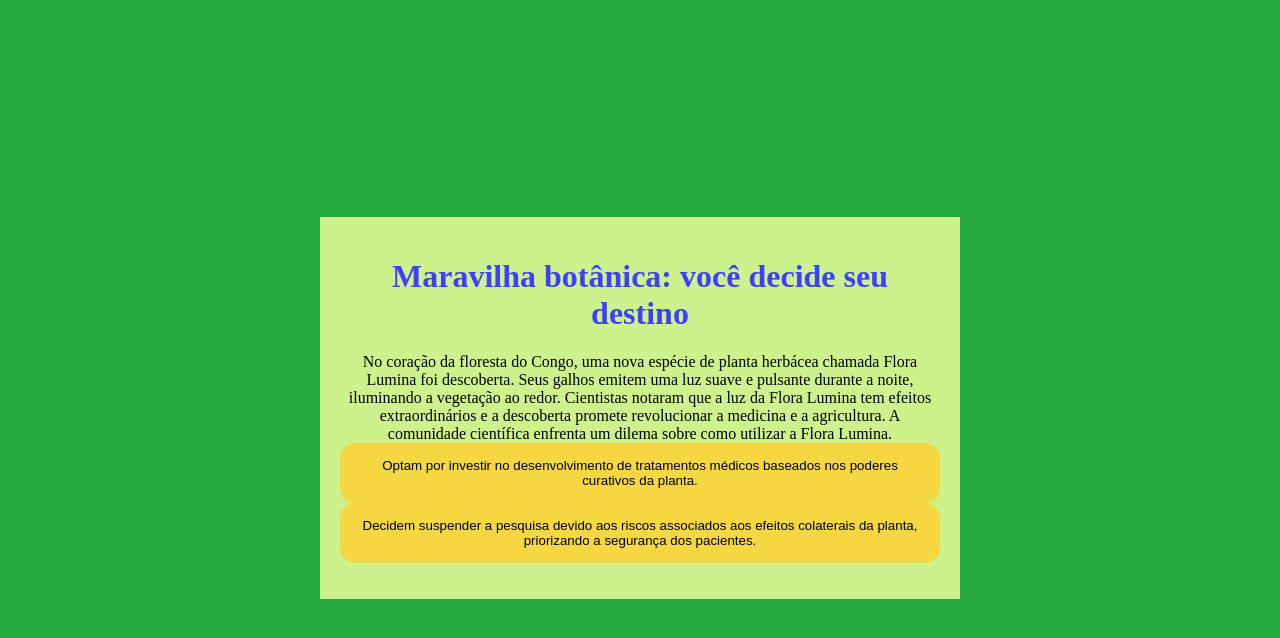
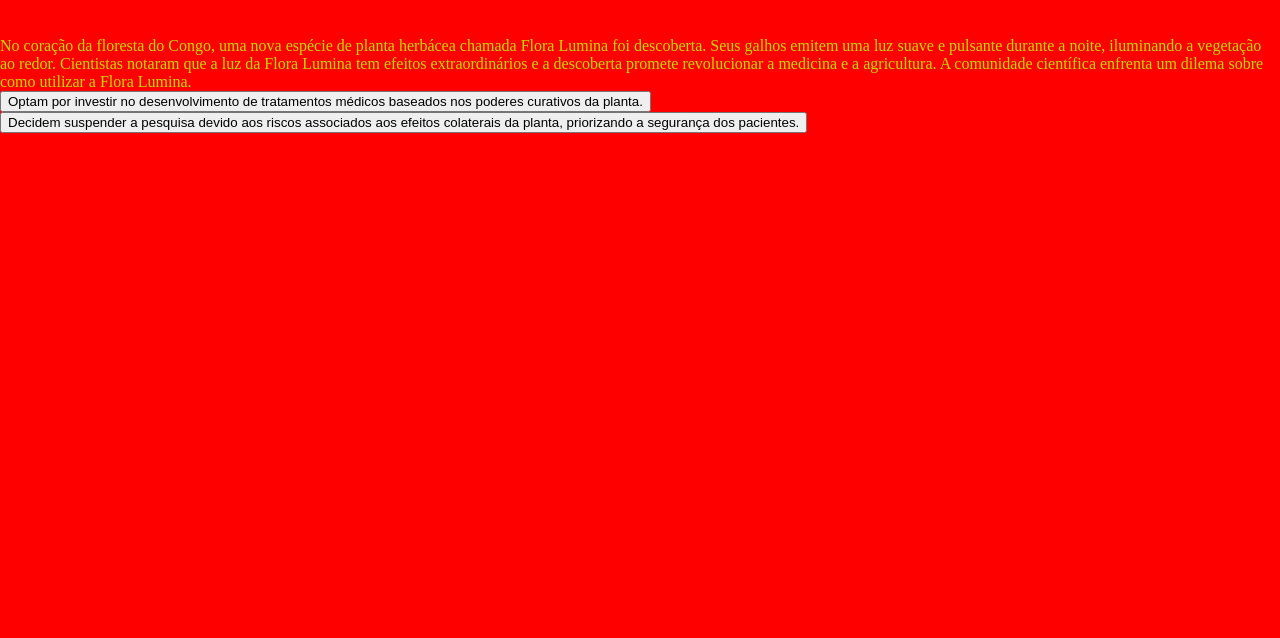
Before and after one commit to NomeDeUsuario1/historinha, a plain HTML site: page index.html in a window 1280 px wide. Drawn offline with Linux system fonts and the light colour scheme.

Commit message:
Add files via upload

```diff
--- a/style.css
+++ b/style.css
@@ -1,43 +1,38 @@
-:root{
-    --cor-fundo:#26ab3c;
-    --cor-principal:#cdf28d;
-    --cor-secundaria:#f5d742;
-    --cor-destaque:#3d40fc;
-    --cor-texto:##08ff25;
-
+:root {
+ --bg-color:#ff0000;
+ --primary-color: #b3ff00dd;
+ --secondary-color: #ff00c8;
+ --font: "Nunito Sans", sans-serif;
 }
 
  body {
-    background-color: var(--cor-fundo);
-    color: var(--cor-texto);
-    display: flex;
-    justify-content: center;
-    align-items: center;
-    min-height: 100vh;
+    background-color: var(--bg-color);
+    color: var(--primary-color);
+    fon.t-family: var(--font);
+    margin: 0;
+    padding: 0;
  }
 
-.caixa-principal{
-    background-color: var(--cor-principal);
-    width: 90%;
-    max-width: 600px;
+ header, footer {
+    background-color: var(--primary-color);
     text-align: center;
-    padding: 20px;
+    padding: 1rem;
  }
 
-h1{
-    color: var(--cor-destaque);
+ h1 {
+    color: var(--bg-color);
+    margin: 0;
+ }
+ #graficos-container {
+    padding: 2rem;
+    text-align: center;
  }
 
-button{
-    background-color: var(--cor-secundaria);
-    color: var(--cor-texto);
-    border: none;
-    border-radius: 15px;
-    padding: 15px;
-    transition: background-color 0.3s;
+  canvas {
+    max-width: 6900px;
+    margin: 2rem auto;
+    background-color: var(--primary-color);
   }
-
-button:hover{
-    background-color: var(--cor-destaque);
-    color: var(--cor-principal);
+  footer p {
+    color: var(--bg-color);
   }
```
Lines whose indentation alone changed are shown as unchanged.
